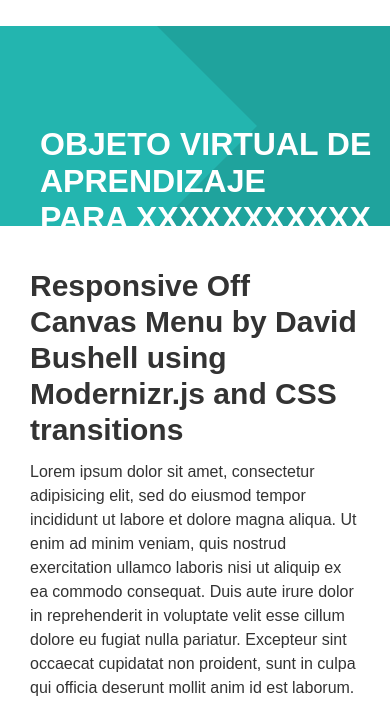
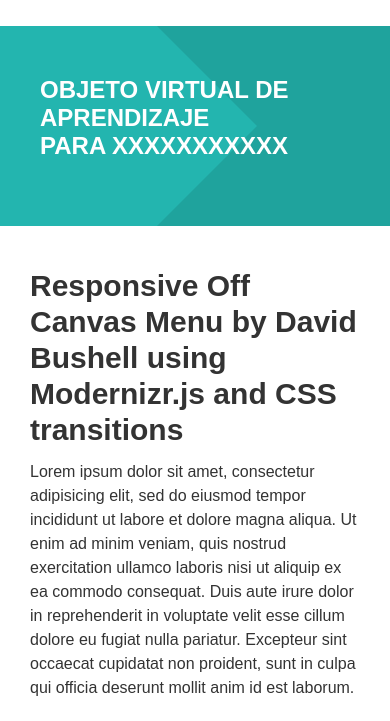
Before and after one commit to icvargas/icvargas.github.io, a plain HTML site: page index.html in a window 390 px wide. Shown: the part 108-829 px from the top of the page. Drawn offline with Linux system fonts and the light colour scheme.

Commit message:
cambios plantilla - insetar banner

```diff
--- a/css/style.css
+++ b/css/style.css
@@ -474,8 +474,7 @@
     margin: 0 auto;
 }
 
-
-.banner h1{
+.banner h1 {
     font-size: 2em;
     color: #fff;
 }
@@ -710,4 +709,13 @@
         -o-transform: translate3d(0, 0, 0);
         transform: translate3d(0, 0, 0);
     }
+    .banner h1 {
+        font-size: 1.5em;
+        color: #fff;
+    }
+    .banner .text {
+        position: absolute;
+        margin-top: 50px;
+        margin-left: 40px;
+    }
 }
```
